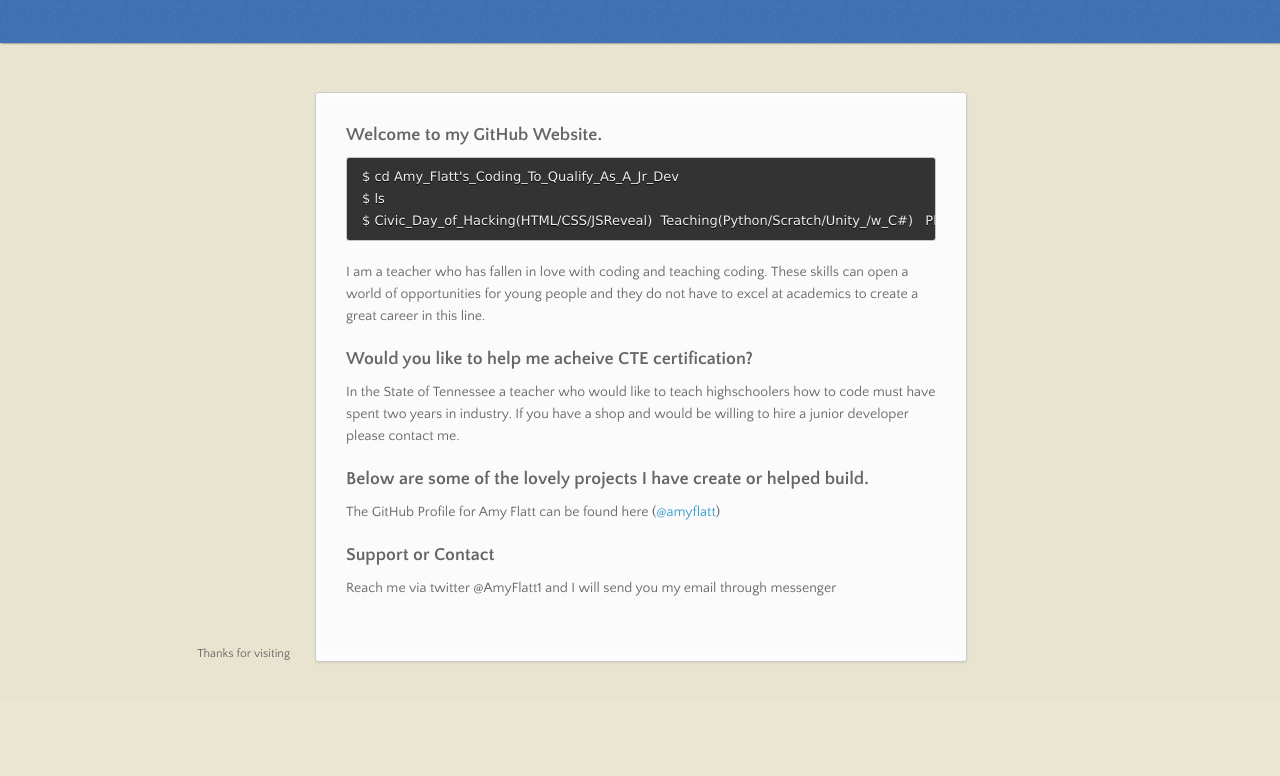
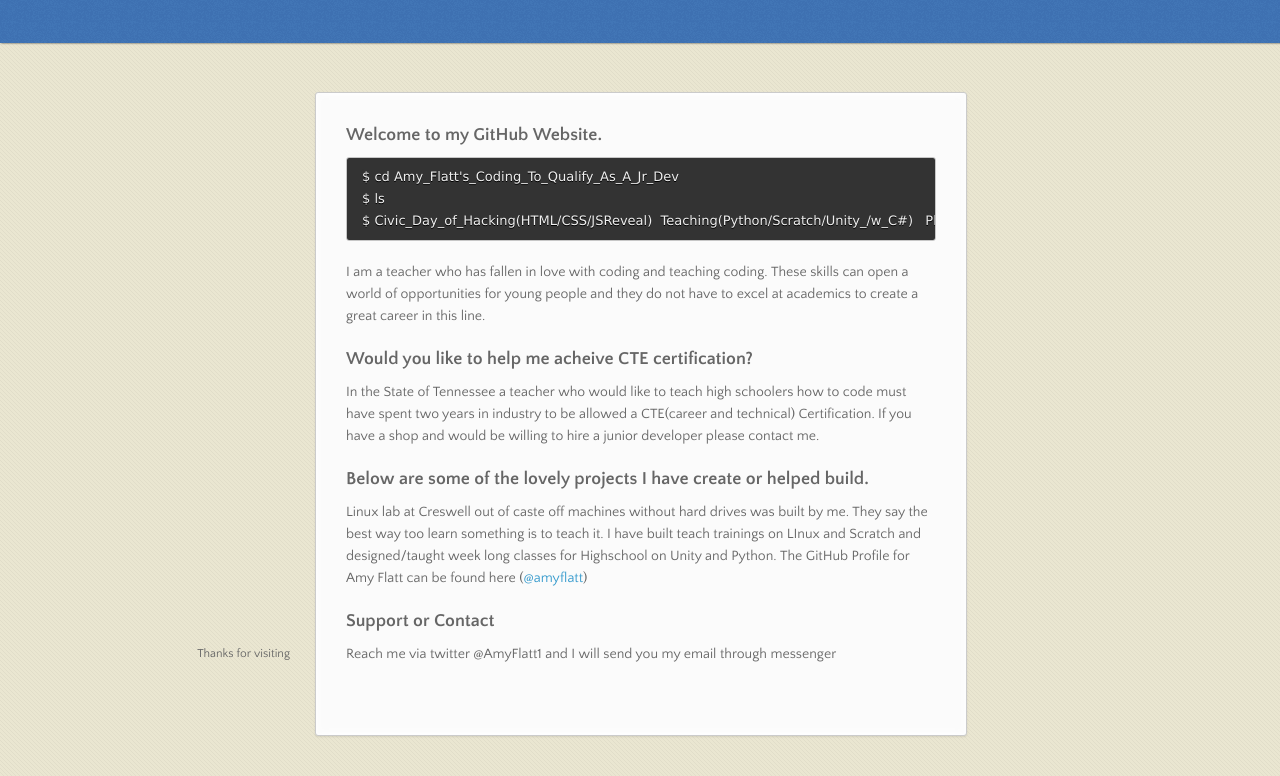
Before and after one commit to amyflatt/amyflatt.github.io, a plain HTML site: page index.html in a window 1280 px wide. Shown: the part 98-874 px from the top of the page. Before the commit the page ends 800 px from the top, so only its background shows below. Drawn offline with nearby package versions, Linux system fonts and the light colour scheme.

Commit message:
Update index.html
text changes to the bottom of the page

```diff
--- a/index.html
+++ b/index.html
@@ -43,12 +43,12 @@ $ Civic_Day_of_Hacking(HTML/CSS/JSReveal)  Teaching(Python/Scratch/Unity_/w_C#)
 <h3>
 <a name="rather-drive-stick" class="anchor" href="#rather-drive-stick"><span class="octicon octicon-link"></span></a>Would you like to help me acheive CTE certification?</h3>
 
-<p>In the State of Tennessee a teacher who would like to teach highschoolers how to code must have spent two years in industry. If you have a shop and would be willing to hire a junior developer please contact me.</p>
+<p>In the State of Tennessee a teacher who would like to teach high schoolers how to code must have spent two years in industry to be allowed a CTE(career and technical) Certification. If you have a shop and would be willing to hire a junior developer please contact me.</p>
 
 <h3>
 <a name="authors-and-contributors" class="anchor" href="#authors-and-contributors"><span class="octicon octicon-link"></span></a>Below are some of the lovely projects I have create or helped build.</h3>
 
-<p>The GitHub Profile for Amy Flatt can be found here (<a href="https://github.com/amyflatt" class="user-mention">@amyflatt</a>)</p>
+<p>Linux lab at Creswell out of caste off machines without hard drives was built by me.  They say the best way too learn something is to teach it. I have built teach trainings on LInux and Scratch and designed/taught week long classes for Highschool on Unity and Python. The GitHub Profile for Amy Flatt can be found here (<a href="https://github.com/amyflatt" class="user-mention">@amyflatt</a>)</p>
 
 <h3>
 <a name="support-or-contact" class="anchor" href="#support-or-contact"><span class="octicon octicon-link"></span></a>Support or Contact</h3>
```
